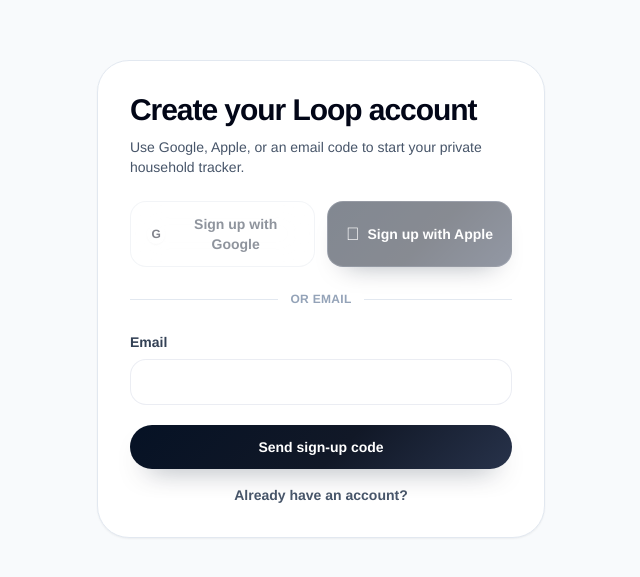
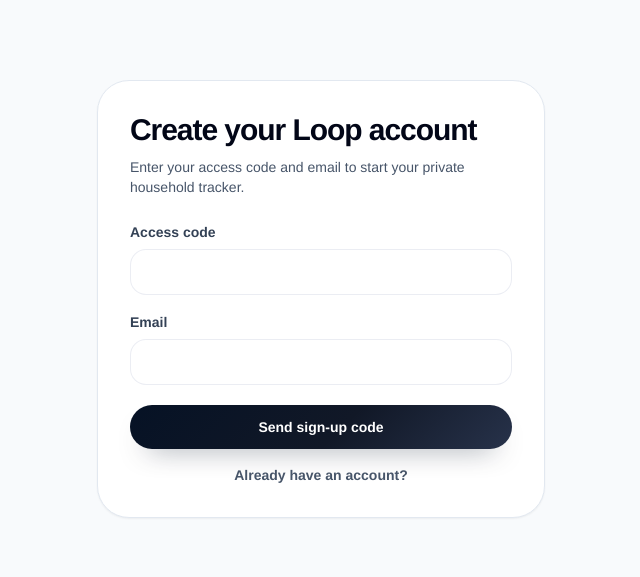
Before and after one commit to InsideLoopLife/Loop, a Next.js app in the folder loop_work/: page /signup in a window 1280 px wide. Shown: the part 101-678 px from the top of the page, without its empty margins (319-959 px from the left). Built offline with nearby package versions, Linux system fonts and the light colour scheme; no server answers.

Commit message:
Add files via upload

```diff
--- a/loop_work/app/signup/actions.ts
+++ b/loop_work/app/signup/actions.ts
@@ -46,6 +46,16 @@
 export async function requestSignupCode(formData: FormData) {
   const email = normaliseEmail(String(formData.get("email") || ""));
   const next = String(formData.get("next") || "/dashboard");
+
+  // Signup access codeword — the only way to create a new account right
+  // now. Stored as an env var so it can be changed without a code deploy.
+  // Falls back to "BASEBALL2!" if the env var isn't set, matching what
+  // was requested — set SIGNUP_ACCESS_CODE on Render to change it later.
+  const requiredCode = process.env.SIGNUP_ACCESS_CODE || "BASEBALL2!";
+  const submittedCode = String(formData.get("access_code") || "").trim();
+  if (submittedCode !== requiredCode) {
+    redirect(`/signup?error=${encodeURIComponent("Incorrect access code.")}&email=${encodeURIComponent(email)}&next=${encodeURIComponent(next)}`);
+  }
 
   if (!email) throw new Error("Enter an email address.");
   if (!hasSupabaseAdminKey()) {
--- a/loop_work/app/signup/page.tsx
+++ b/loop_work/app/signup/page.tsx
@@ -1,8 +1,14 @@
 
 import Link from "next/link";
 import { requestSignupCode } from "./actions";
-import { SocialAuthButtons } from "@/components/auth/SocialAuthButtons";
 
+// BUGFIX/FEATURE (signup access gate): removed SocialAuthButtons from this
+// page deliberately — Google/Apple sign-in creates an account directly via
+// Supabase OAuth on first use, which would bypass any codeword check on
+// this form entirely. Social LOGIN for existing users is untouched (still
+// on the /login page); only the "create a new account via Google/Apple"
+// path is removed, so the access code is the one and only way to create
+// an account right now.
 export default async function SignupPage({ searchParams }: { searchParams?: Promise<{ next?: string; email?: string; invite?: string; error?: string }> }) {
   const params = searchParams ? await searchParams : {};
   const next = params.next || (params.invite ? `/accept-invite?token=${params.invite}` : "/dashboard");
@@ -11,13 +17,10 @@
     <main className="flex min-h-screen items-center justify-center bg-slate-50 p-6">
       <form action={requestSignupCode} className="w-full max-w-md rounded-[2rem] border border-slate-200 bg-white p-8 shadow-sm">
         <h1 className="text-3xl font-black text-slate-950">Create your Loop account</h1>
-        <p className="mt-2 text-sm font-medium text-slate-600">Use Google, Apple, or an email code to start your private household tracker.</p>
-        <div className="mt-6">
-          <SocialAuthButtons next={next} mode="signup" />
-        </div>
-        <div className="my-6 flex items-center gap-3 text-xs font-black uppercase tracking-wide text-slate-400"><span className="h-px flex-1 bg-slate-200" /> or email <span className="h-px flex-1 bg-slate-200" /></div>
+        <p className="mt-2 text-sm font-medium text-slate-600">Enter your access code and email to start your private household tracker.</p>
         <input type="hidden" name="next" value={next} />
-        <label className="block"><span className="text-sm font-black text-slate-700">Email</span><input name="email" type="email" required defaultValue={params.email || ""} className="mt-1 w-full rounded-2xl border border-slate-200 px-4 py-3 text-sm font-bold" /></label>
+        <label className="mt-6 block"><span className="text-sm font-black text-slate-700">Access code</span><input name="access_code" type="password" required autoComplete="off" className="mt-1 w-full rounded-2xl border border-slate-200 px-4 py-3 text-sm font-bold" /></label>
+        <label className="mt-4 block"><span className="text-sm font-black text-slate-700">Email</span><input name="email" type="email" required defaultValue={params.email || ""} className="mt-1 w-full rounded-2xl border border-slate-200 px-4 py-3 text-sm font-bold" /></label>
         {error ? <div className="mt-4 rounded-2xl border border-red-200 bg-red-50 p-3 text-sm font-bold text-red-800">{error}</div> : null}
         <button className="mt-5 w-full rounded-full bg-slate-950 px-5 py-3 text-sm font-black text-white">Send sign-up code</button>
         <Link href="/login" className="mt-4 block text-center text-sm font-bold text-slate-600">Already have an account?</Link>
```
